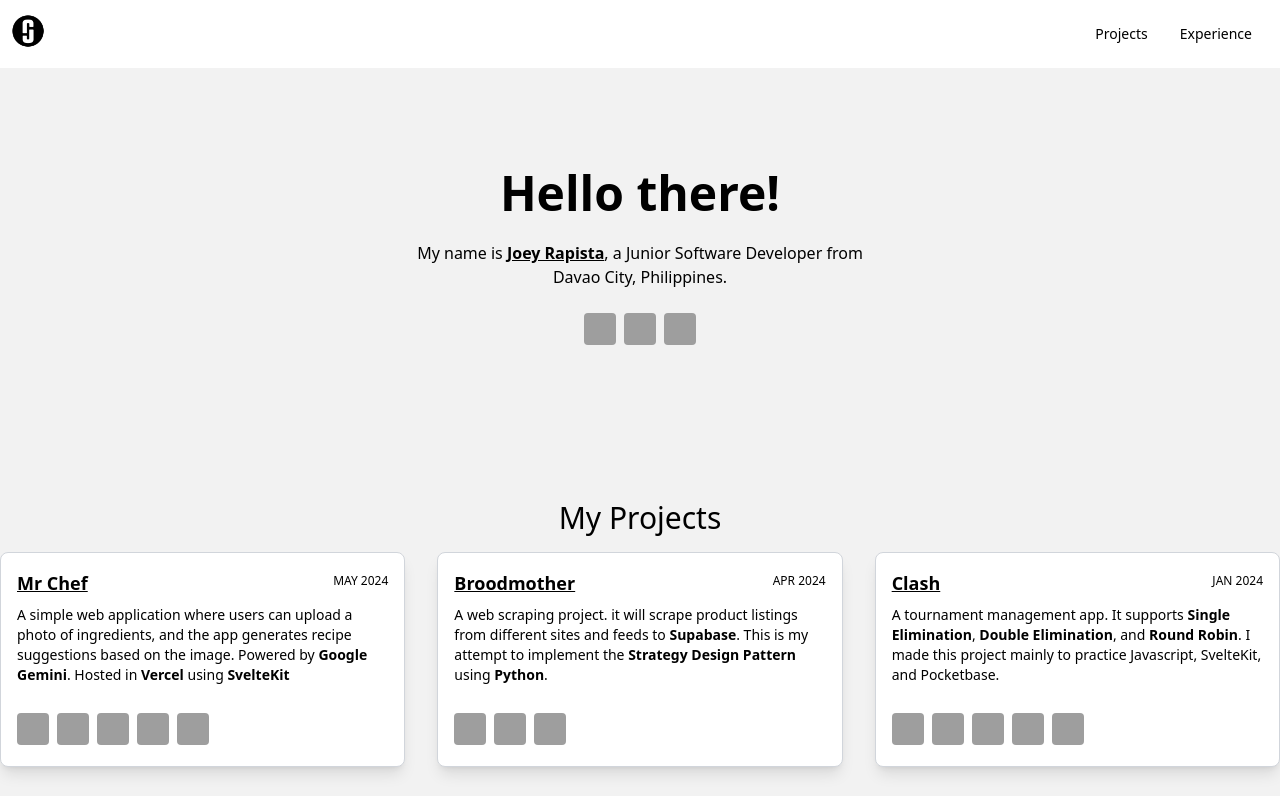
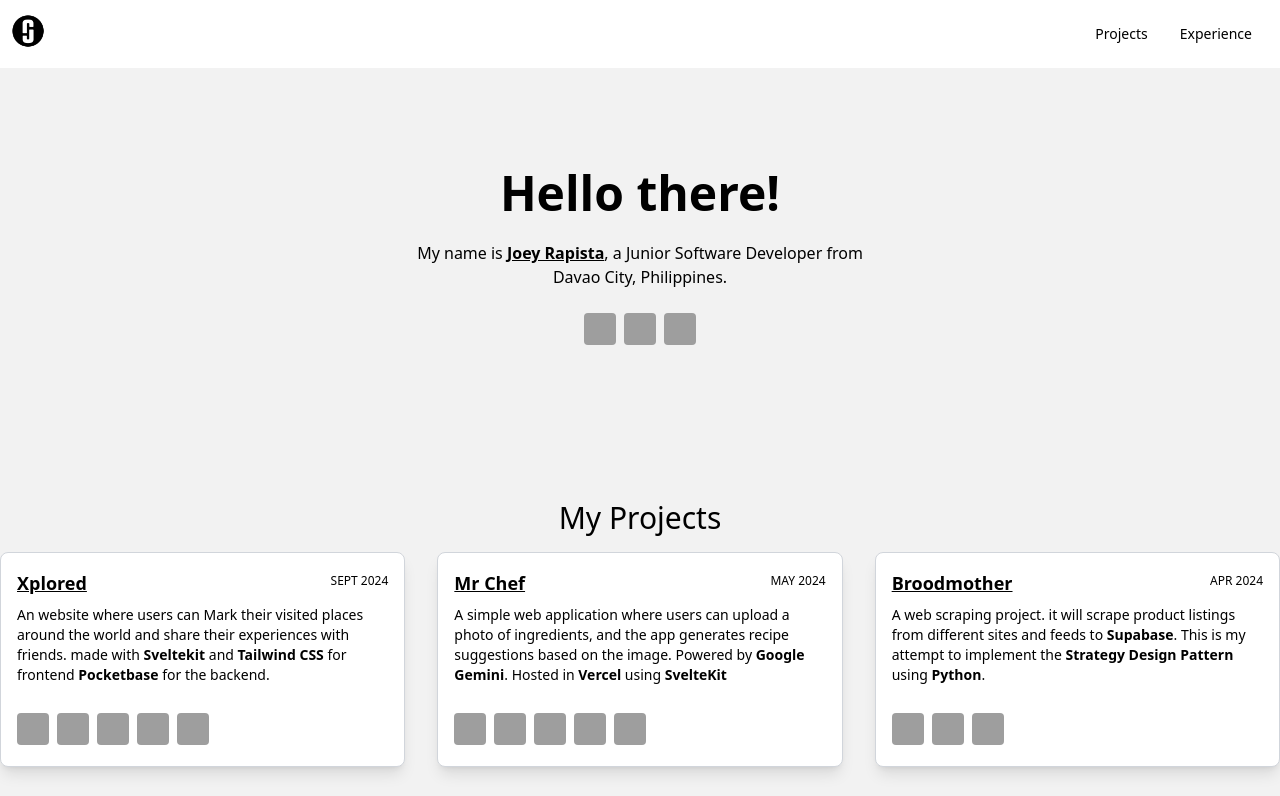
Before and after one commit to r-joey/portfolio, a plain HTML site: page index.html in a window 1280 px wide. Shown: the top 796 px of the page. Drawn offline with nearby package versions, Linux system fonts and the light colour scheme; grey boxes are pictures that could not be loaded.

Commit message:
Added xplored project

```diff
--- a/index.html
+++ b/index.html
@@ -64,9 +64,6 @@
                             </div>
                         </a>
                     </div>
-                    <!-- <a class="btn btn-primary" href="mailto:recipient@example.com" target="_blank">
-                        Contact me
-                    </a> -->
                 </div>
             </div>
         </div>
@@ -79,7 +76,62 @@
             <h2 class="font-heading text-lg leading-[1.1] sm:text-1xl md:text-3xl">My Projects</h2>
         </div>
         <div class="grid grid-cols-1 md:grid-cols-3 gap-8">
+            <!-- Xplored -->
+            <div class="relative overflow-hidden rounded-lg border border-gray-300 bg-white mx-4 lg:mx-0 p-2 shadow-lg">
+                <div class="flex flex-col justify-between rounded-md p-2">
 
+                    <div class="space-y-2 text-sm text-muted-foreground">
+                         <div class="flex justify-between">
+                             <h3 class="font-bold text-lg">
+                                 <a href="https://xplored.vercel.app/" target="_blank" class="underline">Xplored</a>
+                             </h3>
+                             <span class="text-xs font-thin mt-1">SEPT 2024</span>
+                         </div>
+                        <p>
+                          An website where users can Mark their visited places around the world and share their experiences with friends. made with <strong>Sveltekit</strong> and <strong>Tailwind CSS</strong> for frontend <strong>Pocketbase</strong> for the backend.
+                        </p>
+                         <br>
+                        <div class="flex gap-2">
+                            <div class="avatar tooltip" data-tip="Javascript">
+                                <div class="w-8 rounded">
+                                    <img src="https://upload.wikimedia.org/wikipedia/commons/6/6a/JavaScript-logo.png" alt="Tailwind-CSS-Avatar-component" />
+                                </div>
+                            </div>
+                            <a href="https://kit.svelte.dev/" target="_blank">
+                                <div class="avatar tooltip" data-tip="SvelteKit for Frontend">
+                                    <div class="w-8 rounded">
+                                        <img src="https://upload.wikimedia.org/wikipedia/commons/thumb/6/6e/Svelte_logo_by_gengns.svg/640px-Svelte_logo_by_gengns.svg.png" alt="Tailwind-CSS-Avatar-component" />
+                                    </div>
+                                </div>
+                            </a>
+                            <a href="https://github.com/r-joey/xplored" target="_blank">
+                                <div class="avatar tooltip" data-tip="Code on Github">
+                                    <div class="w-8 rounded">
+                                        <img src="https://cdn-icons-png.flaticon.com/512/25/25231.png" alt="Tailwind-CSS-Avatar-component" />
+                                    </div>
+                                </div>
+                            </a>
+                            <a href="https://pocketbase.io/" target="_blank">
+                                <div class="avatar tooltip" data-tip="Pocketbase for Backend">
+                                    <div class="w-8 rounded">
+                                        <img src="https://seeklogo.com/images/P/pocketbase-logo-CA73994F09-seeklogo.com.png" alt="Tailwind-CSS-Avatar-component" />
+                                    </div>
+                                </div>
+                            </a>
+                            <a href="https://vercel.com/" target="_blank">
+                                <div class="avatar tooltip" data-tip="Deployed on Vercel">
+                                    <div class="w-8 rounded">
+                                        <img src="https://www.svgrepo.com/show/327408/logo-vercel.svg" alt="Tailwind-CSS-Avatar-component" />
+                                    </div>
+                                </div>
+                            </a>
+
+                        </div>
+                    </div>
+                </div>
+            </div>
+
+            <!-- Mr Chef -->
             <div class="relative overflow-hidden rounded-lg border border-gray-300 bg-white mx-4 lg:mx-0 p-2 shadow-lg">
                 <div class="flex flex-col justify-between rounded-md p-2">
 
@@ -134,6 +186,7 @@
                 </div>
             </div>
 
+            <!-- Broodmother -->
             <div class="relative overflow-hidden rounded-lg border border-gray-300 bg-white mx-4 lg:mx-0 p-2 shadow-lg">
                 <div class="flex flex-col justify-between rounded-md p-2">
 
@@ -173,6 +226,7 @@
                 </div>
             </div>
 
+            <!-- Clash -->
             <div class="relative overflow-hidden rounded-lg border border-gray-300 bg-white mx-4 lg:mx-0 p-2 shadow-lg">
                 <div class="flex flex-col justify-between rounded-md p-2">
 
@@ -225,8 +279,6 @@
                     </div>
                 </div>
             </div>
-
-
 
         </div>
     </section>
```
